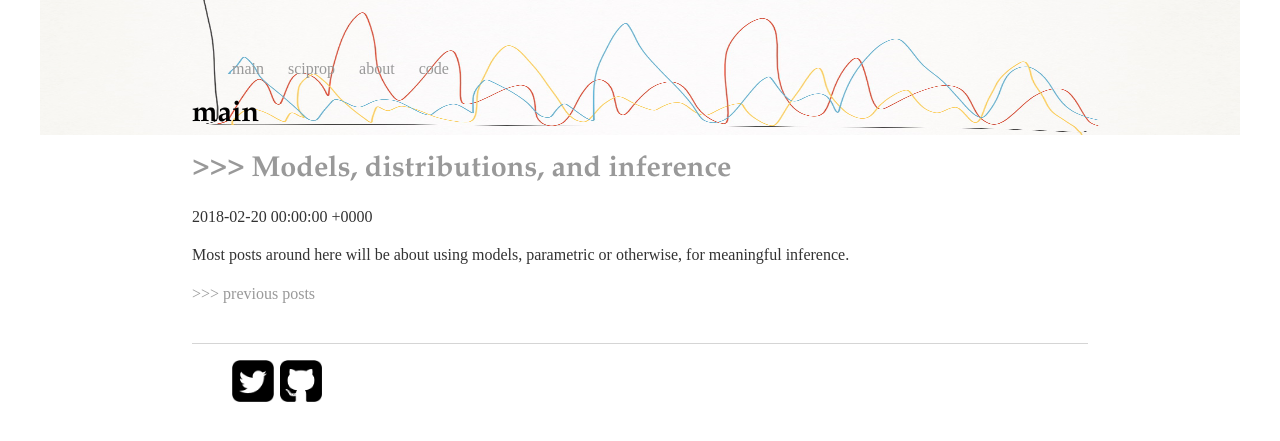
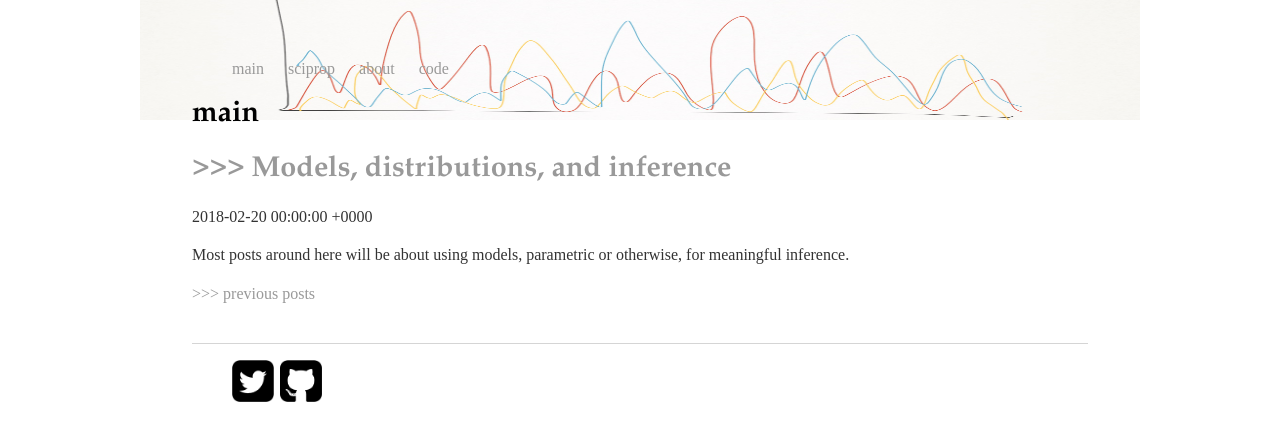
Before and after one commit to caesoma/caesoma.github.io, a Jekyll site: the page built from index.html, in a window 1280 px wide. Shown: the top 441 px of the page. Built offline with Jekyll 4.4.1, drawn with Linux system fonts in a browser that asks for light colours; the list of posts is cut into pages by our own code.

Commit message:
update layout

```diff
--- a/css/main.css
+++ b/css/main.css
@@ -2,7 +2,7 @@ body {
     background-image: url(../images/gp.jpeg);
     background-position: center top;
     background-repeat: no-repeat;
-    background-size: 1200px 135px;
+    background-size: 1000px 120px;
     margin: 60px auto;
     width: 70%;
 }
```
